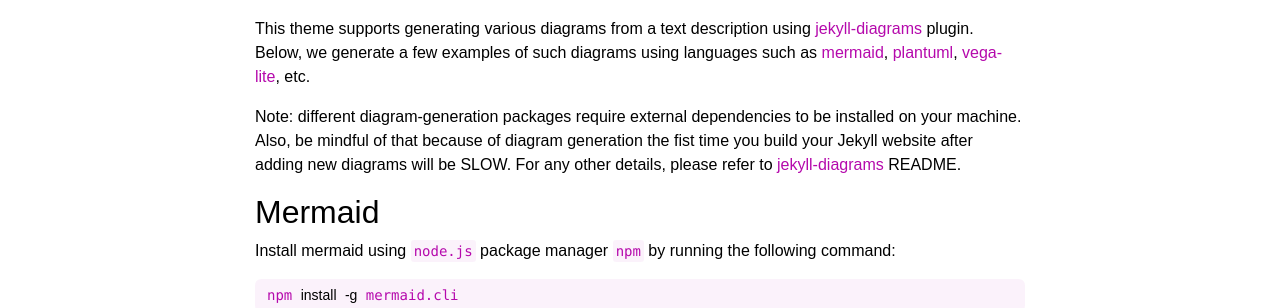
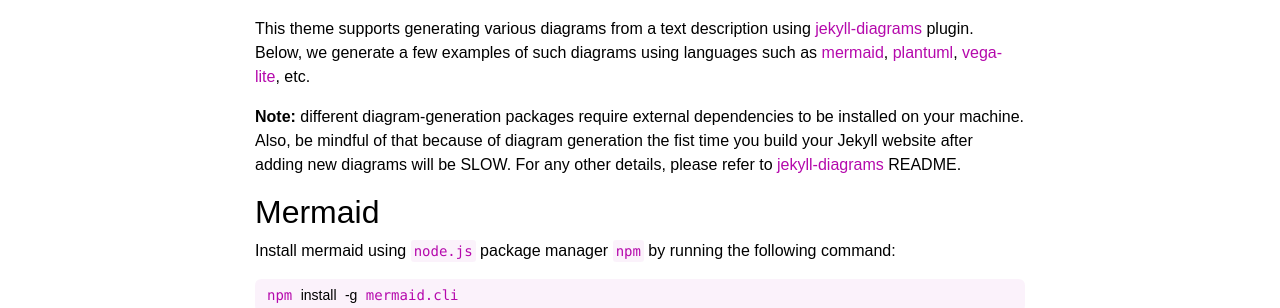
Before and after one commit to Leolty/leolty.github.io, a Jekyll site: the page built from posts_examples/2021-07-04-diagrams.md, in a window 1280 px wide. Shown: the part 221-529 px from the top of the page. Built offline with Jekyll 4.4.1, drawn with Linux system fonts in a browser that asks for light colours; comment, search, counter and statistics services are not loaded; a style sheet for code colours, icons or effects is not loaded.

Commit message:
🧑🏼‍🔧 a simple adjustment to the font

```diff
--- a/_sass/_base.scss
+++ b/_sass/_base.scss
@@ -8,6 +8,18 @@
   color: var(--global-text-color);
   font-family: 'Avenir Next', sans-serif;
 }
+
+/* Make the text in <p> elements a bit thicker */
+p {
+  font-weight: 430; /* Adjust this value according to your preference */
+}
+
+/* Make the text in <strong> elements a bit thicker*/
+strong {
+  font-weight: 550; /* Adjust this value according to your preference */
+}
+
+
 
 hr {
   border-top: 1px solid var(--global-divider-color);
```
